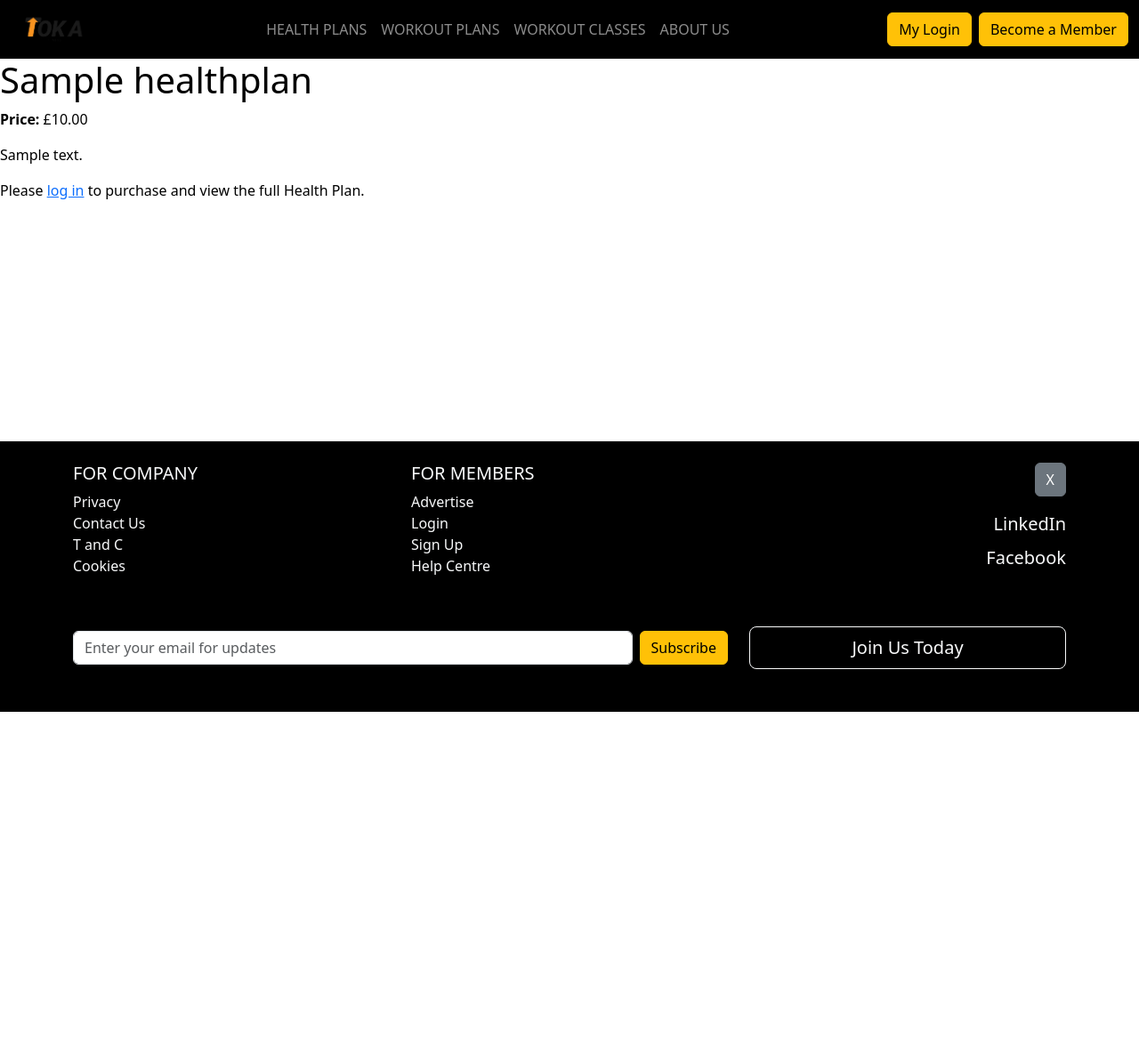
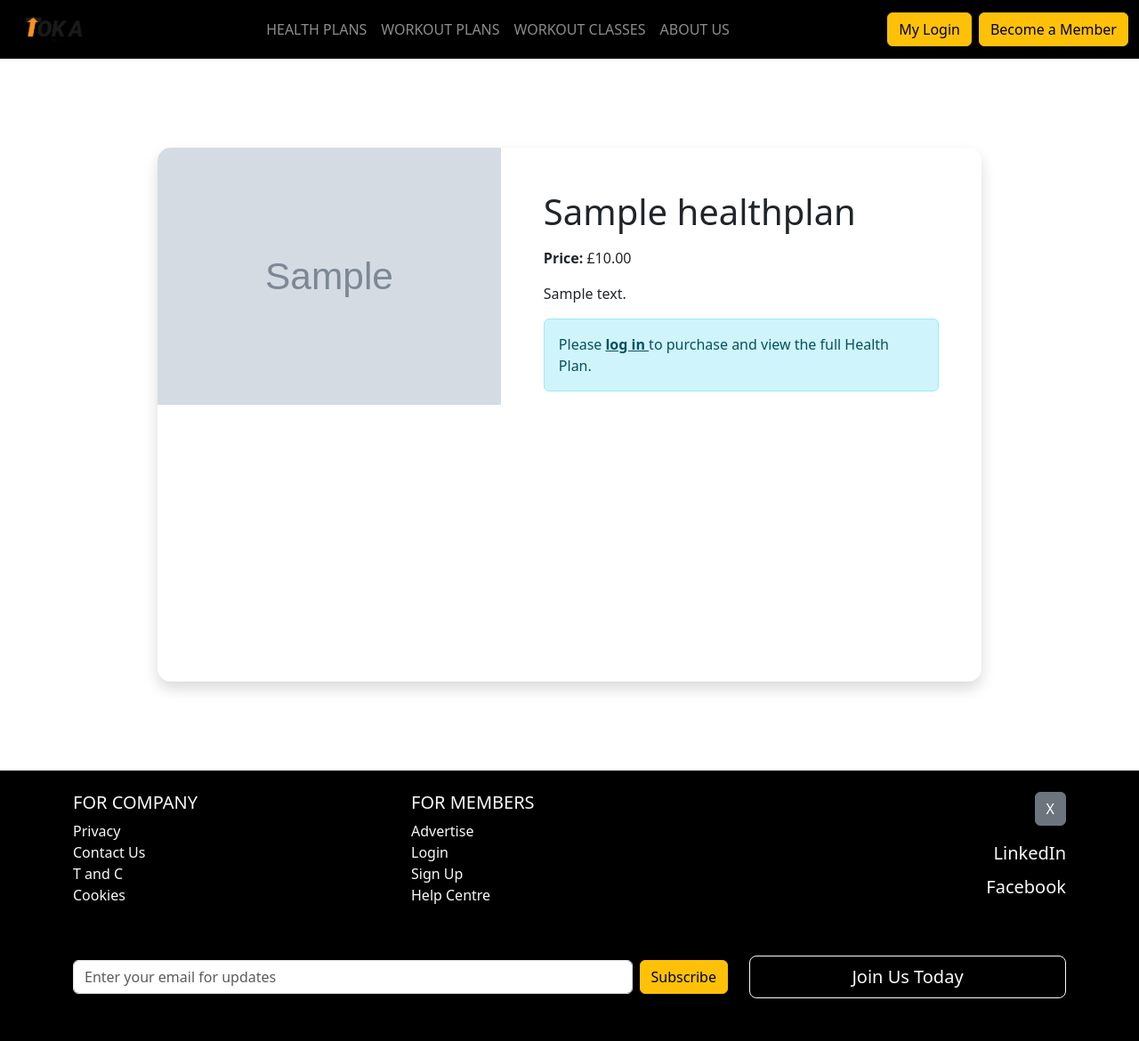
Before and after one commit to b0ssbota/toka3, a Django app: page /health-plan/1/ in a window 1280 px wide. Shown: the whole page at 89% size. Before the commit the page ends 800 px from the top, so only its background shows below. Run offline with Django 5.2, Linux system fonts and the light colour scheme; tables that the repository leaves empty hold one stand-in row (values such as "Sample post"); grey boxes marked "Sample" are stand-in pictures; some libraries are stand-ins or nearby versions.

Commit message:
healtrh plan deetials

```diff
--- a/toka/templates/healthplan_detail.html
+++ b/toka/templates/healthplan_detail.html
@@ -2,21 +2,66 @@
 {% load static %}
 
 {% block content %}
-  <h1>{{ plan.title }}</h1>
+<!-- Full-page wrapper with vertical/horizontal centering -->
+<div class="d-flex align-items-center justify-content-center" style="min-height: 100vh; background-color: #ffffff;">
+  <div class="container py-5">
+    <div class="row justify-content-center">
+      <div class="col-md-10">
+        <div class="card border-0 shadow" style="border-radius: 15px; overflow: hidden; min-height: 600px;">
+          <div class="row g-0 h-100">
+            <!-- Left Column: Full-height image -->
+            <div class="col-md-5 h-100">
+              {% if plan.image %}
+                <img
+                  src="{{ plan.image.url }}"
+                  alt="{{ plan.title }}"
+                  class="img-fluid h-100 w-100"
+                  style="object-fit: cover;"
+                >
+              {% else %}
+                <img
+                  src="{% static 'imgs/default_plan.jpg' %}"
+                  alt="{{ plan.title }}"
+                  class="img-fluid h-100 w-100"
+                  style="object-fit: cover;"
+                >
+              {% endif %}
+            </div>
+
+            <!-- Right Column: Plan Details -->
+            <div class="col-md-7 p-5 d-flex flex-column">
+              <h1 class="mb-3">{{ plan.title }}</h1>
               <p><strong>Price:</strong> £{{ plan.price }}</p>
               <p>{{ plan.description }}</p>
 
               {% if user.is_authenticated %}
                 {% if purchased %}
-      <!-- Show full plan content if purchased -->
+                  <hr>
                   <div class="healthplan-content">
                     {{ plan.content|linebreaks }}
                   </div>
                 {% else %}
-      <p class="text-warning">Purchase this Health Plan to view the full content.</p>
-      <a href="{% url 'purchase_healthplan' plan.id %}" class="btn btn-primary">Purchase this Plan</a>
+                  <div class="alert alert-warning" role="alert">
+                    Purchase this Health Plan to view the full content.
+                  </div>
+                  <a href="{% url 'purchase_healthplan' plan.id %}" class="btn btn-primary mt-auto align-self-start">
+                    Purchase this Plan
+                  </a>
                 {% endif %}
               {% else %}
-    <p>Please <a href="{% url 'login' %}?next={{ request.path }}">log in</a> to purchase and view the full Health Plan.</p>
+                <div class="alert alert-info" role="alert">
+                  Please
+                  <a href="{% url 'login' %}?next={{ request.path }}" class="alert-link">
+                    log in
+                  </a>
+                  to purchase and view the full Health Plan.
+                </div>
               {% endif %}
+            </div>
+          </div>
+        </div>
+      </div>
+    </div>
+  </div>
+</div>
 {% endblock %}
--- a/toka/views.py
+++ b/toka/views.py
@@ -239,15 +239,17 @@ def healthplan_detail(request, id):
     }
     return render(request, 'healthplan_detail.html', context)
 
+
+
 @login_required
 def purchase_healthplan(request, id):
     plan = get_object_or_404(HealthPlan, id=id)
     # Check if already purchased
     if HealthPlanPurchase.objects.filter(user=request.user, health_plan=plan).exists():
-        return redirect('healthplan_purchase_list')
+        return redirect('healthplan_detail', id=plan.id)
     # Payment integration goes here. For now, assume success.
     HealthPlanPurchase.objects.create(user=request.user, health_plan=plan)
-    return redirect('healthplan_purchase_list')
+    return redirect('healthplan_detail', id=plan.id)
 
 @login_required
 def healthplan_purchase_list(request):
```
Lines whose indentation alone changed are shown as unchanged.
